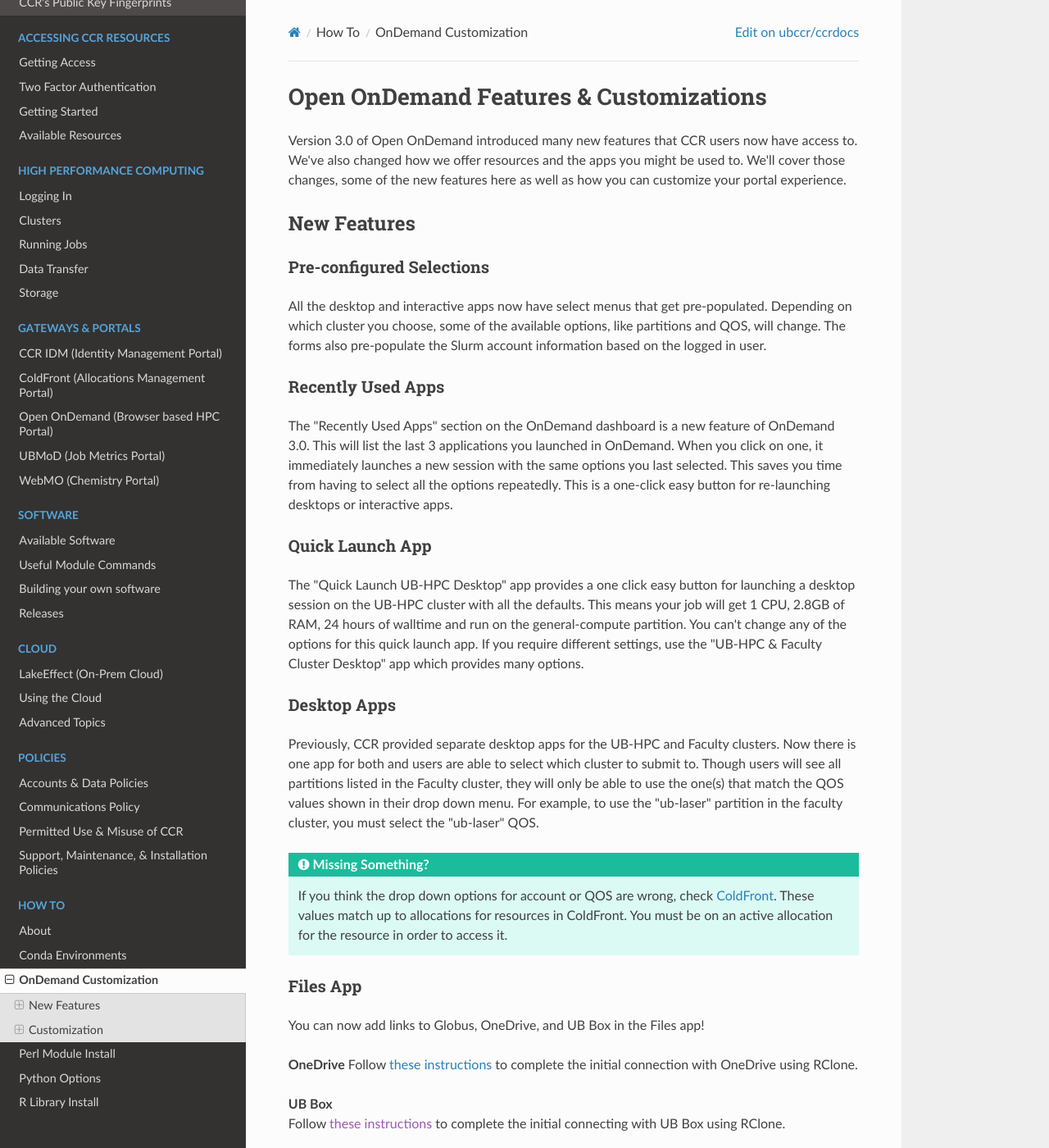
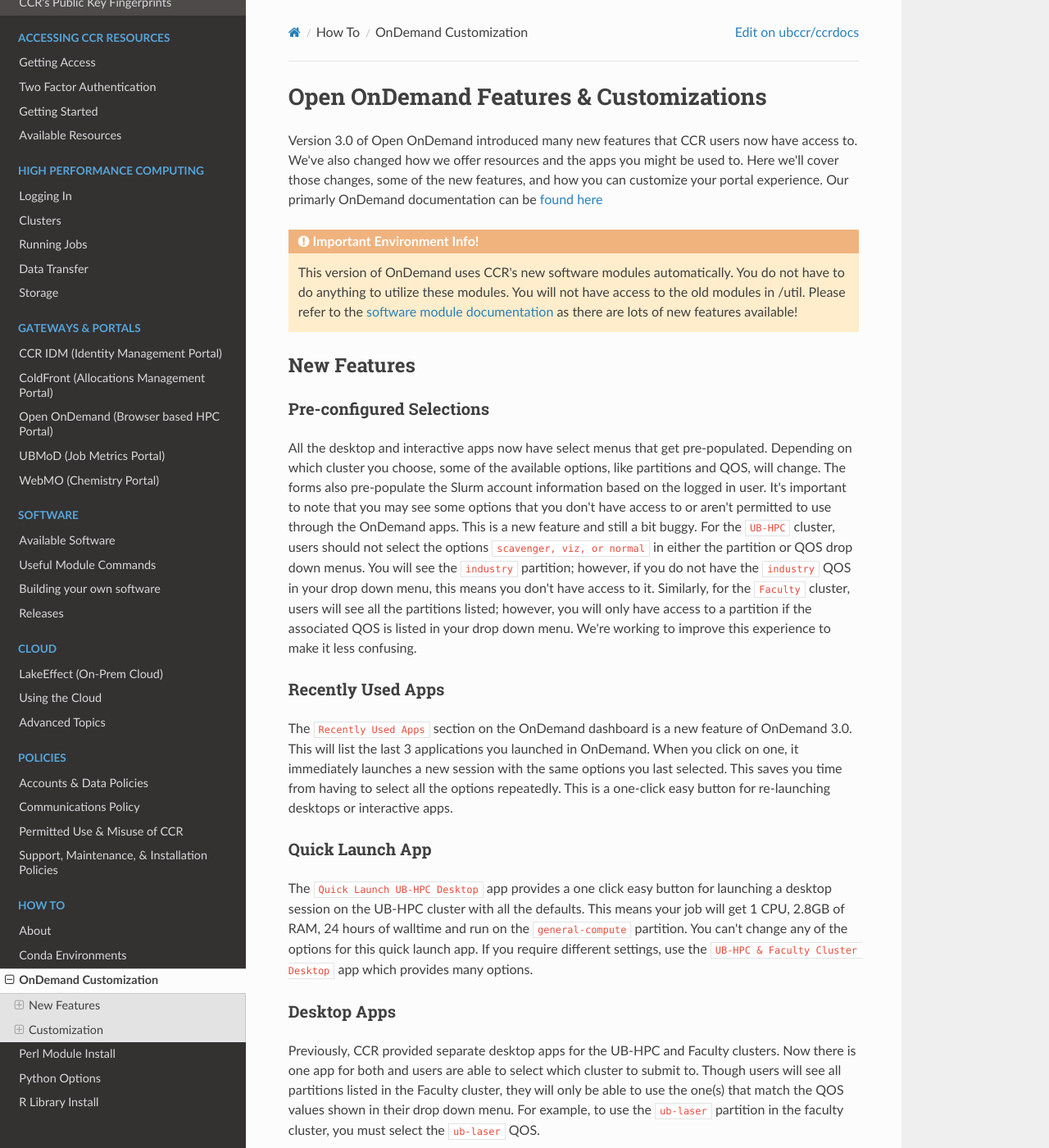
Before and after one commit to ubccr/ccrdocs, an MkDocs documentation site: the page built from pages/howto/ondemand.md, in a window 1280 px wide and 1400 px high. Shown: the whole window at 82% size. Built offline with MkDocs 1.6.1, drawn with Linux system fonts in a browser that asks for light colours; nearby versions of some CDN libraries; some of the changed text lies outside the part shown.

Commit message:
info about new OOD 3 features

```diff
--- a/pages/howto/ondemand.md
+++ b/pages/howto/ondemand.md
@@ -1,43 +1,58 @@
 # Open OnDemand Features & Customizations
 
-Version 3.0 of Open OnDemand introduced many new features that CCR users now have access to.  We've also changed how we offer resources and the apps you might be used to.  We'll cover those changes, some of the new features here as well as how you can customize your portal experience.
+Version 3.0 of Open OnDemand introduced many new features that CCR users now have access to.  We've also changed how we offer resources and the apps you might be used to.  Here we'll cover those changes, some of the new features, and how you can customize your portal experience. Our primarly OnDemand documentation can be [found here](../portals/ood.md)
+
+!!! Warning "Important Environment Info!"
+    This version of OnDemand uses CCR's new software modules automatically.  You do not have to do anything to utilize these modules.  You will not have access to the old modules in /util. Please refer to the [software module documentation](../software/modules.md) as there are lots of new features available!
 
 ## New Features
 
 ### Pre-configured Selections
 
-All the desktop and interactive apps now have select menus that get pre-populated.  Depending on which cluster you choose, some of the available options, like partitions and QOS, will change.  The forms also pre-populate the Slurm account information based on the logged in user.
+All the desktop and interactive apps now have select menus that get pre-populated.  Depending on which cluster you choose, some of the available options, like partitions and QOS, will change.  The forms also pre-populate the Slurm account information based on the logged in user.  It's important to note that you may see some options that you don't have access to or aren't permitted to use through the OnDemand apps.  This is a new feature and still a bit buggy.  For the `UB-HPC` cluster, users should not select the options `scavenger, viz, or normal` in either the partition or QOS drop down menus.  You will see the `industry` partition; however, if you do not have the `industry` QOS in your drop down menu, this means you don't have access to it.  Similarly, for the `Faculty` cluster, users will see all the partitions listed; however, you will only have access to a partition if the associated QOS is listed in your drop down menu.  We're working to improve this experience to make it less confusing.
 
 ### Recently Used Apps
 
-The "Recently Used Apps" section on the OnDemand dashboard is a new feature of OnDemand 3.0.  This will list the last 3 applications you launched in OnDemand.  When you click on one, it immediately launches a new session with the same options you last selected.  This saves you time from having to select all the options repeatedly.  This is a one-click easy button for re-launching desktops or interactive apps.
+The `Recently Used Apps` section on the OnDemand dashboard is a new feature of OnDemand 3.0.  This will list the last 3 applications you launched in OnDemand.  When you click on one, it immediately launches a new session with the same options you last selected.  This saves you time from having to select all the options repeatedly.  This is a one-click easy button for re-launching desktops or interactive apps.
 
 ### Quick Launch App
 
-The "Quick Launch UB-HPC Desktop" app provides a one click easy button for launching a desktop session on the UB-HPC cluster with all the defaults.  This means your job will get 1 CPU, 2.8GB of RAM, 24 hours of walltime and run on the general-compute partition.  You can't change any of the options for this quick launch app.  If you require different settings, use the "UB-HPC & Faculty Cluster Desktop" app which provides many options.
+The `Quick Launch UB-HPC Desktop` app provides a one click easy button for launching a desktop session on the UB-HPC cluster with all the defaults.  This means your job will get 1 CPU, 2.8GB of RAM, 24 hours of walltime and run on the `general-compute` partition.  You can't change any of the options for this quick launch app.  If you require different settings, use the `UB-HPC & Faculty Cluster Desktop` app which provides many options.
 
 ### Desktop Apps
 
-Previously, CCR provided separate desktop apps for the UB-HPC and Faculty clusters.  Now there is one app for both and users are able to select which cluster to submit to.  Though users will see all partitions listed in the Faculty cluster, they will only be able to use the one(s) that match the QOS values shown in their drop down menu.  For example, to use the "ub-laser" partition in the faculty cluster, you must select the "ub-laser" QOS.
+Previously, CCR provided separate desktop apps for the UB-HPC and Faculty clusters.  Now there is one app for both and users are able to select which cluster to submit to.  Though users will see all partitions listed in the Faculty cluster, they will only be able to use the one(s) that match the QOS values shown in their drop down menu.  For example, to use the `ub-laser` partition in the faculty cluster, you must select the `ub-laser` QOS.
 
 !!! Tip "Missing Something?"
     If you think the drop down options for account or QOS are wrong, check [ColdFront](https://coldfront.ccr.buffalo.edu).  These values match up to allocations for resources in ColdFront.  You must be on an active allocation for the resource in order to access it.
 
 
+### Job Card Formating
+
+There are additions to the job cards in OnDemand including a link to submit a help ticket that links directly to the job for easier review by the CCR IT staff.  You'll notice the verbage has changed with respect to actions you can take on a job.  A running or queued job has the `cancel` option which cancels the job and removes it from the queue.  Once a job has been completed, you can `delete` it which removes it from your list of most recent jobs.  This does NOT delete the job data in your home directory so you will need to periodically clean up data you no longer want.  The session ID link will take you directly to the subdirectory where the job's data and output files are stored.
+
+!!! Note "Managing your OnDemand Disk Usage"
+    To clear up disk space in your home directory, you can remove directories for completed jobs when you're done retrieving the job output data.  You can find these in subdirectories under: `/user/username/ondemand/data/sys/dashboard/batch_connect/sys`
+
+### Submit a Help Ticket
+
+There are two ways to submit a CCR help ticket directly from OnDemand.  The first is by clicking on the `Submit support ticket` on the job card.  This will include job specific information useful for the IT staff.  Please fill out the form including your email address, anyone you'd like to CC, a subject line, and a description.  Please be as descriptive as possible to speed up our response to you.  If there are any screenshots you'd like to include that will better explain your issues, you may attach up to 3. You can include the full path of your job output in your ticket; however the session ID itself is not useful to IT staff.  If you have a more general issue that's not related to a specific job, you can submit a ticket by going to the `Help` menu and clicking on `Submit support ticket.`  This form has all the same options as what was just described except it doesn't include job specific information.  These forms get submitted to CCR's help desk and you will receive an automated email indicating the request has been submitted along with a ticket number.  You can reply to that email with updated information or access the ticket through [CCR's help portal](https://ubccr.freshdesk.com).
+
 ### Files App
 
-You can now add links to Globus, OneDrive, and UB Box in the Files app!
+You can now add links to OneDrive and UB Box in the Files app!  You will need to use the command line to setup authentication with your UB Box and/or OneDrive account(s).  We provide information about using `rclone` to do that [here](../hpc/data-transfer.md#rclone) with an example of setting up a OneDrive link.  Once this authentication is setup, you'll see the links in the OnDemand Files app.  If you've done this setup after logging into OnDemand, you may need to restart the OnDemand web service to see the changes.  To do so, under the `Help` menu click on `Restart Web Server`
 
 **OneDrive**
 Follow [these instructions](../hpc/data-transfer.md#using-rclone-with-onedrive) to complete the initial connection with OneDrive using RClone.
 
 **UB Box**
-Follow [these instructions]() to complete the initial connecting with UB Box using RClone.
+Follow [these instructions](https://rclone.org/box/) to complete the initial connection with UB Box using RClone.
 
 **Globus**
-
+Coming very soon!
 
 
 ## Customization
 
 ### Building your own interactive app
+Coming soon!
```
